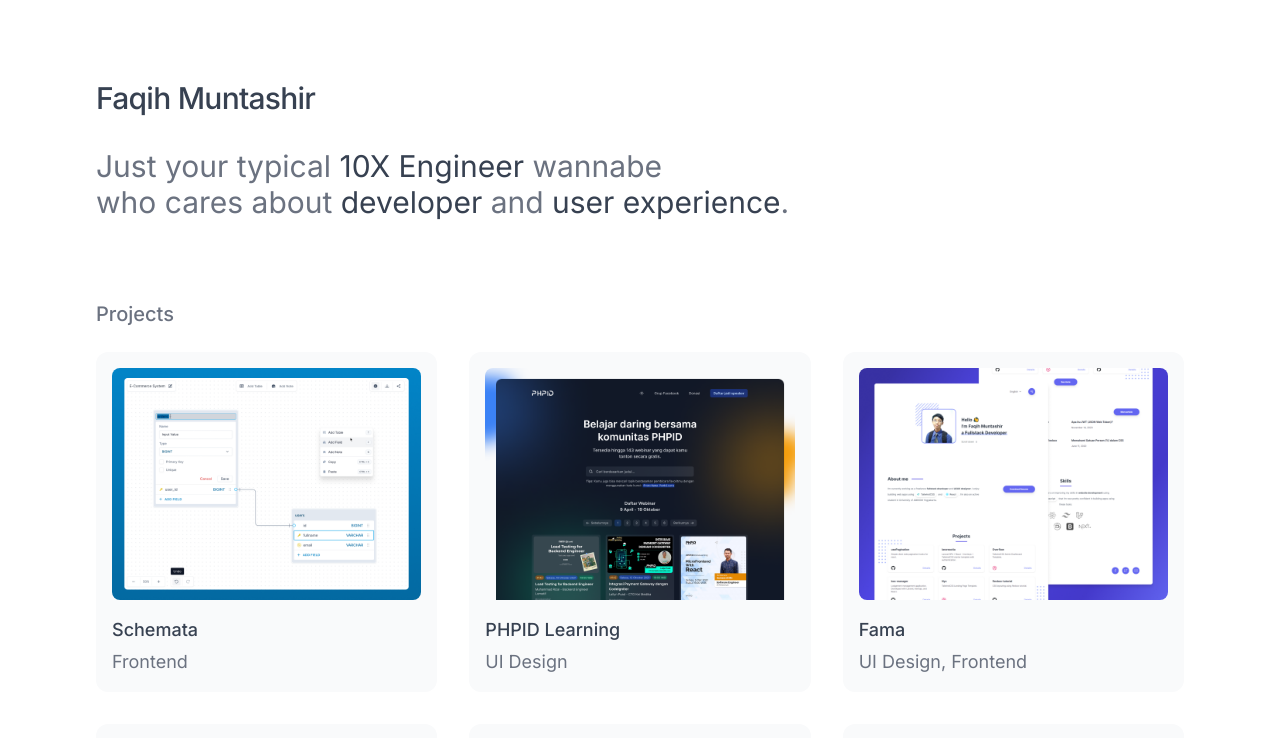
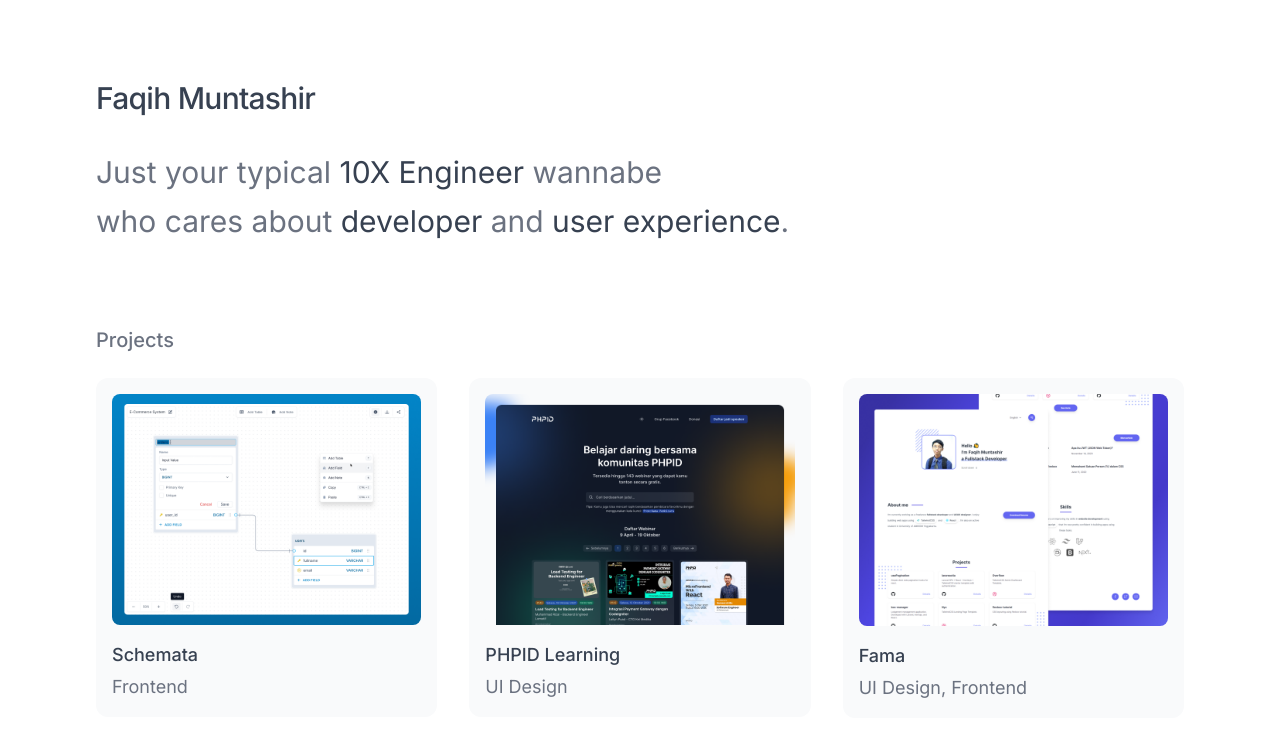
Before and after one commit to itsfaqih/itsfaqih.dev, a Next.js app: page / in a window 1280 px wide. Shown: the top 738 px of the page. Built offline with nearby package versions, Linux system fonts and the light colour scheme.

Commit message:
fix: missing relaxed line height on large device

```diff
--- a/app/page.tsx
+++ b/app/page.tsx
@@ -139,7 +139,7 @@ export default function Home() {
               </a>
             </div>
           </div>
-          <p className="mt-8 text-xl leading-relaxed text-gray-500 md:text-3xl">
+          <p className="mt-8 text-xl leading-relaxed text-gray-500 md:leading-relaxed md:text-3xl">
             Just your typical{" "}
             <span className="text-gray-700">10X Engineer</span> wannabe{" "}
             <br className="hidden md:block" />
--- a/app/skill-section.tsx
+++ b/app/skill-section.tsx
@@ -25,7 +25,8 @@ export default function SkillSection() {
       <div className="mt-8 [&>swiper-container>swiper-slide]:w-auto">
         <swiper-container
           slides-per-view="auto"
-          free-mode={true}
+          grab-cursor
+          free-mode
           space-between={48}
         >
           <swiper-slide>
```
